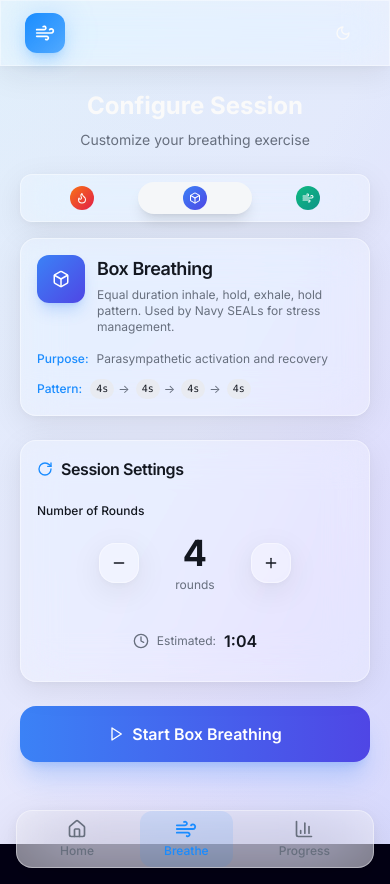
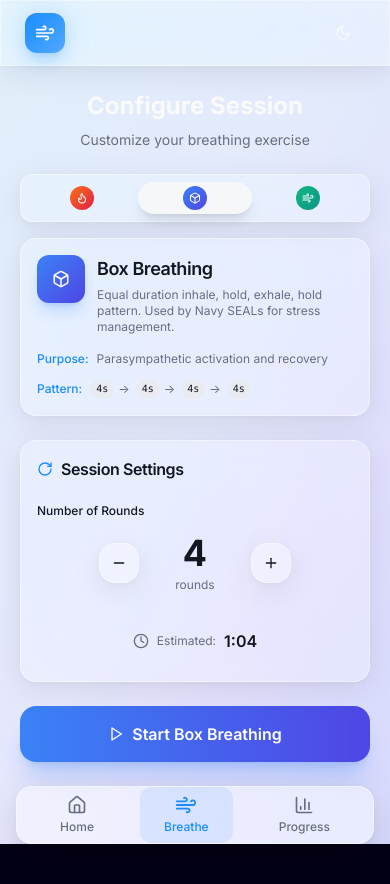
Before and after one commit to anthonylim24/anthonyl.im, a React (Vite) app in the folder frontend/: page /breathwork/session in a window 390 px wide. Built offline with nearby package versions, Linux system fonts and the light colour scheme.

Commit message:
Update footer

```diff
--- a/frontend/src/components/layout/BreathworkLayout.tsx
+++ b/frontend/src/components/layout/BreathworkLayout.tsx
@@ -13,11 +13,11 @@ export function BreathworkLayout() {
       <div className="fixed inset-0 bg-gradient-to-br from-sky-50 via-blue-50 to-indigo-100 dark:from-slate-900 dark:via-slate-800 dark:to-indigo-950 transition-colors duration-500" />
       <div className="fixed inset-0 animated-gradient pointer-events-none" />
 
-      {/* Grid layout container - uses CSS Grid for proper footer anchoring */}
-      <div className="breathwork relative z-10 grid grid-rows-[auto_1fr_auto] min-h-screen min-h-[100dvh]">
+      {/* Main container */}
+      <div className="breathwork relative z-10 min-h-screen min-h-[100svh]">
         <Header />
-        <main className="overflow-y-auto overscroll-contain">
-          <div className="w-full max-w-5xl mx-auto px-5 sm:px-8 lg:px-12 py-6 sm:py-10">
+        <main>
+          <div className="w-full max-w-5xl mx-auto px-5 sm:px-8 lg:px-12 py-6 sm:py-10 pb-24 md:pb-10">
             <Outlet />
           </div>
         </main>
--- a/frontend/src/components/layout/Navigation.tsx
+++ b/frontend/src/components/layout/Navigation.tsx
@@ -19,7 +19,7 @@ export function Navigation() {
   }
 
   return (
-    <nav className="md:hidden px-4 pt-2 pb-4 pb-[max(1rem,env(safe-area-inset-bottom))]">
+    <nav className="md:hidden fixed bottom-0 left-0 right-0 z-50 px-4 pt-2 pb-4 safe-bottom">
       <div className="glass-strong rounded-2xl mx-auto max-w-md">
         <div className="flex items-center justify-around h-14 px-2">
           {navItems.map(({ path, label, icon: Icon }) => (
--- a/frontend/src/index.css
+++ b/frontend/src/index.css
@@ -14,18 +14,11 @@ body,
 #root {
   width: 100%;
   height: 100%;
-  /* Use dvh for dynamic viewport height on mobile browsers */
   min-height: 100vh;
-  min-height: 100dvh;
+  /* Use svh (small viewport height) for stability - doesn't jank during toolbar animations */
+  min-height: 100svh;
   margin: 0;
   padding: 0;
-}
-
-/* Fix for Chrome iOS dynamic toolbar */
-@supports (height: 100dvh) {
-  html, body, #root {
-    height: 100dvh;
-  }
 }
 
 :root {
@@ -45,18 +38,9 @@ body,
   padding-bottom: max(1rem, env(safe-area-inset-bottom));
 }
 
-/* Navigation bottom safe - handles Chrome iOS dynamic toolbar */
-.nav-bottom-safe {
-  /* Use transform to ensure proper positioning during viewport changes */
-  transform: translateZ(0);
-  -webkit-transform: translateZ(0);
-}
-
-/* Ensure content doesn't jump during Chrome iOS toolbar transitions */
-@supports (padding-bottom: env(safe-area-inset-bottom)) {
-  .nav-bottom-safe {
-    padding-bottom: env(safe-area-inset-bottom);
-  }
+/* Safe bottom for fixed navigation - adds safe area inset */
+.safe-bottom {
+  padding-bottom: env(safe-area-inset-bottom, 0px);
 }
 
 /* Scrollbar styling */
```
